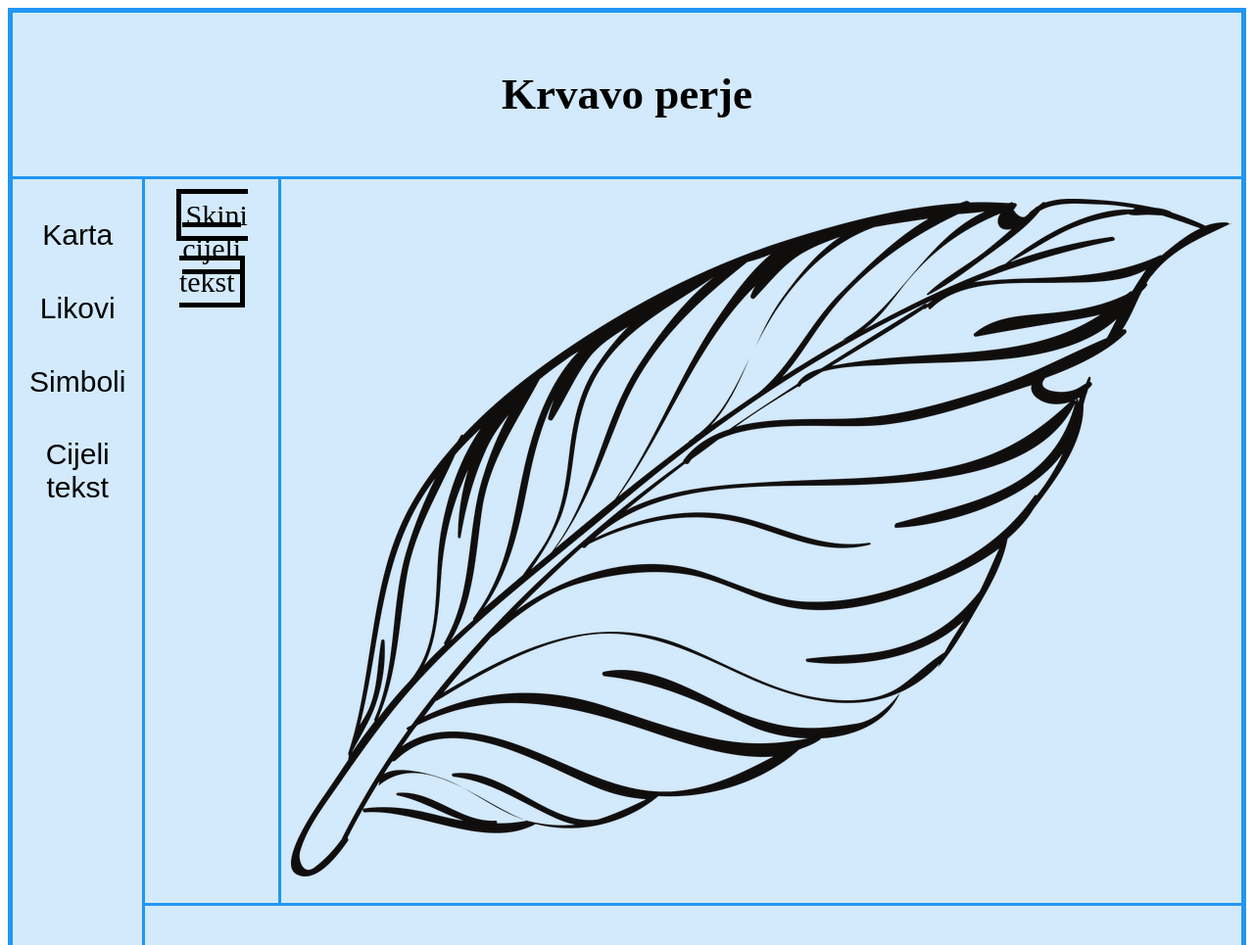
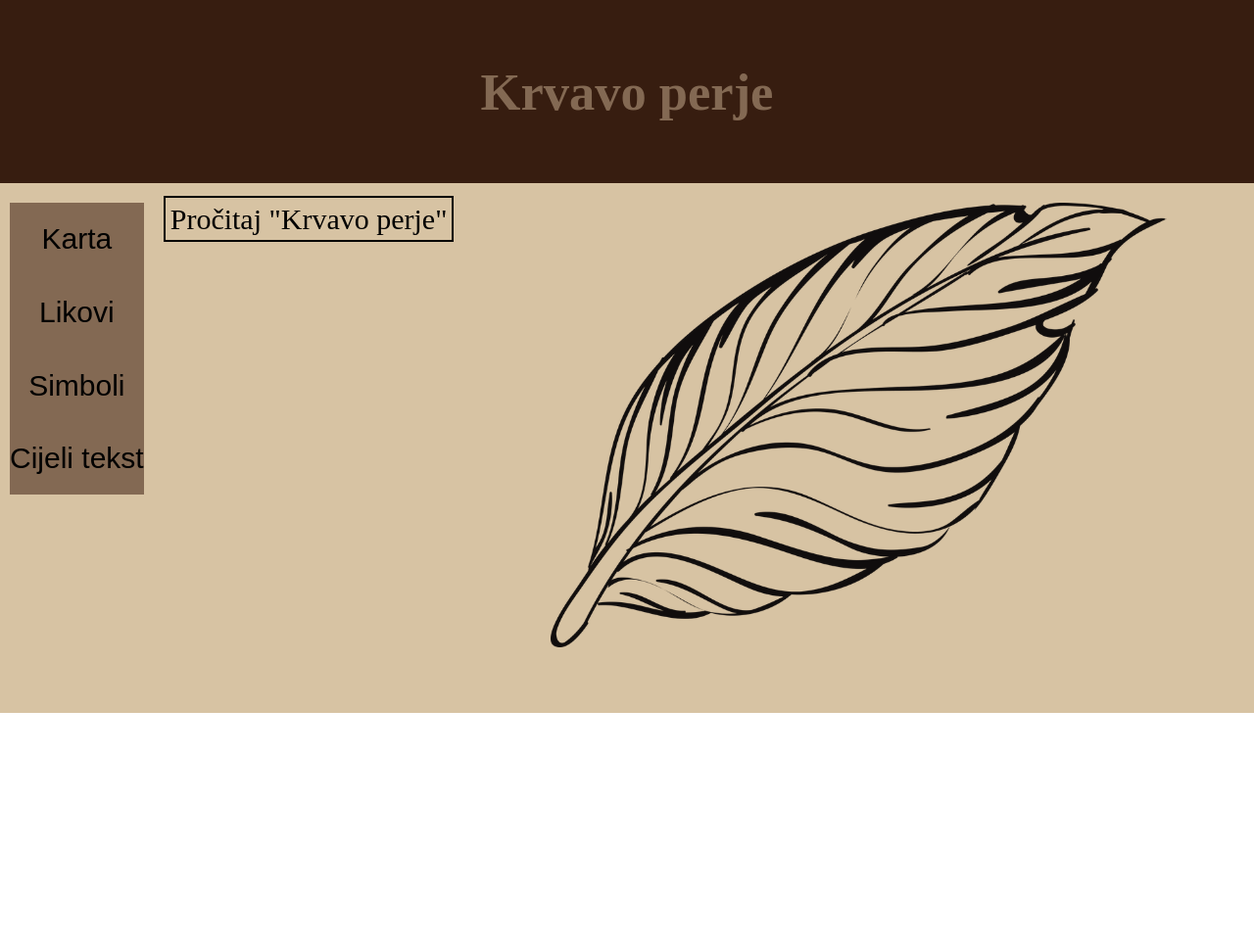
Before and after one commit to inesgabric/inesgabric.github.io, a plain HTML site: page cijeli.html in a window 1280 px wide. Shown: the top 965 px of the page at 98% size. After the commit the page ends 800 px from the top, so only its background shows below. Drawn offline with Linux system fonts and the light colour scheme.

Commit message:
Design changes
Change colors, add image

```diff
--- a/cijeli.html
+++ b/cijeli.html
@@ -9,7 +9,7 @@
 <body>
 
 <div class="grid-container">
-  <div class="item1"><a href="index.html"><h2>Krvavo perje</h2></a></div>
+  <div class="item1"><a href="index.html"><h2 style="color:#836953;">Krvavo perje</h2></a></div>
   <div class="item2">
 	<div class="menuItem">
 		<a href="karta.html">Karta<br></a>
@@ -32,12 +32,14 @@
 	</div>
   </div>
   <div class="item3">
-	<a class="gumb" href="./Krvavo perje.docx" download="krvavo_perje">
-		Skini cijeli tekst
+	<a class="gumb" href="./Krvavo perje.pdf" download="krvavo_perje">
+		Pročitaj "Krvavo perje"
 	</a>
   </div>
   <div class="item4">
-	<img class="slikeMobitel" src="perje.png" alt="Perje"></img>
+	<img
+	class="slikeMobitel" src="perje.png" alt="Perje" style="width: 80%; height: auto;">
+	</img>
   </div>
   <div class="item5"></div>
 </div>
--- a/style.css
+++ b/style.css
@@ -18,35 +18,51 @@ a:active {
   color: black;
 }
 
-.item1 { grid-area: header; }
-.item2 { grid-area: menu; }
-.item3 { grid-area: main; }
-.item4 { grid-area: right; }
-.item5 { grid-area: footer; }
+body {
+  margin: 0;
+}
+
+.item1 {
+	grid-area: header;
+	background-color: #371D10;
+	font-size: 35px;
+}
+.item2 {
+	grid-area: menu;
+	font-size: 30px;
+}
+.item3 {
+	grid-area: main;
+	font-size: 30px;
+}
+.item4 {
+	grid-area: right;
+	font-size: 30px;
+}
+.item5 {
+	grid-area: footer;
+	font-size: 12px;
+}
 
 .grid-container {
   display: grid;
   grid-template-areas:
     'header header header header header header'
-    'menu main main main right right'
-	'menu main main main right right'
-	'menu main main main right right'
-	'menu main main main right right'
-	'menu main main main right right'
-	'menu main main main right right'
-	'menu main main main right right'
-	'menu main main main right right'
+    'menu main main main main right'
+	'menu main main main main right'
+	'menu main main main main right'
+    'menu main main main main right'
+	'menu main main main main right'
+    'menu main main main main right'
+	'menu main main main main right'
+	'menu main main main main right'
     'menu footer footer footer footer footer';
-  gap: 3px;
-  background-color: #2196F3;
-  padding: 5px;
+  background-color: #D7C3A3;
 }
 
 .grid-container > div {
-  background-color: rgba(255, 255, 255, 0.8);
   text-align: center;
   padding: 20px 10px 20px 10px;
-  font-size: 30px;
 }
 
 .menuItem {
@@ -54,6 +70,7 @@ a:active {
   padding: 20px 0;
   font-size: 30px;
   font-family: Arial;
+  background-color: #836953;
 }
 
 .dropbtn {
@@ -99,7 +116,7 @@ a:active {
 .gumb {
 	padding: 5px;
 	border-style: solid;
-	border-width: 5px;
+	border-width: 2px;
 	border-color: black;
 }
 
@@ -117,19 +134,16 @@ a:active {
 	'footer';
 
   gap: 10px;
-  background-color: #2196F3;
   padding: 10px;
 }
 
 .grid-container > div {
-  background-color: rgba(255, 255, 255, 0.8);
   text-align: center;
   padding: 20px 0;
-  font-size: 30px;
 }
 
 .slikeMobitel {
-	width: 70%;
+	width: 80%;
 	height: auto;
 }
 
--- a/styleKarta.css
+++ b/styleKarta.css
@@ -18,11 +18,31 @@ a:active {
   color: black;
 }
 
-.item1 { grid-area: header; }
-.item2 { grid-area: menu; }
-.item3 { grid-area: main; }
-.item4 { grid-area: right; }
-.item5 { grid-area: footer; }
+body {
+  margin: 0;
+}
+
+.item1 {
+	grid-area: header;
+	background-color: #371D10;
+	font-size: 35px;
+}
+.item2 {
+	grid-area: menu;
+	font-size: 30px;
+}
+.item3 {
+	grid-area: main;
+	font-size: 30px;
+}
+.item4 {
+	grid-area: right;
+	font-size: 30px;
+}
+.item5 {
+	grid-area: footer;
+	font-size: 12px;
+}
 
 .grid-container {
   display: grid;
@@ -37,16 +57,12 @@ a:active {
 	'menu main main main main main'
 	'menu main main main main main'
     'menu footer footer footer footer footer';
-  gap: 3px;
-  background-color: #2196F3;
-  padding: 5px;
+  background-color: #ADD8E6;
 }
 
 .grid-container > div {
-  background-color: rgba(255, 255, 255, 0.8);
   text-align: center;
   padding: 20px 10px 20px 10px;
-  font-size: 30px;
 }
 
 .menuItem {
@@ -54,6 +70,7 @@ a:active {
   padding: 20px 0;
   font-size: 30px;
   font-family: Arial;
+  background-color: #836953;
 }
 
 .dropbtn {
@@ -96,6 +113,15 @@ a:active {
 .dropdown:hover .dropbtn {
 }
 
+.gumb {
+	padding: 5px;
+	border-style: solid;
+	border-width: 5px;
+	border-color: black;
+}
+
+
+
 @media only screen and (max-width: 768px) {
 
 .grid-container {
@@ -108,19 +134,16 @@ a:active {
 	'footer';
 
   gap: 10px;
-  background-color: #2196F3;
   padding: 10px;
 }
 
 .grid-container > div {
-  background-color: rgba(255, 255, 255, 0.8);
   text-align: center;
   padding: 20px 0;
-  font-size: 30px;
 }
 
 .slikeMobitel {
-	width: 70%;
+	width: 80%;
 	height: auto;
 }
 
```
Also changed, not shown: index.html (+6 -2 lines), karta.html (+1 -1 lines), macka.html (+1 -1 lines), mile.html (+1 -1 lines), otac.html (+2 -2 lines), simboli.html (+1 -1 lines), ptica.png (added), 2 other files.
